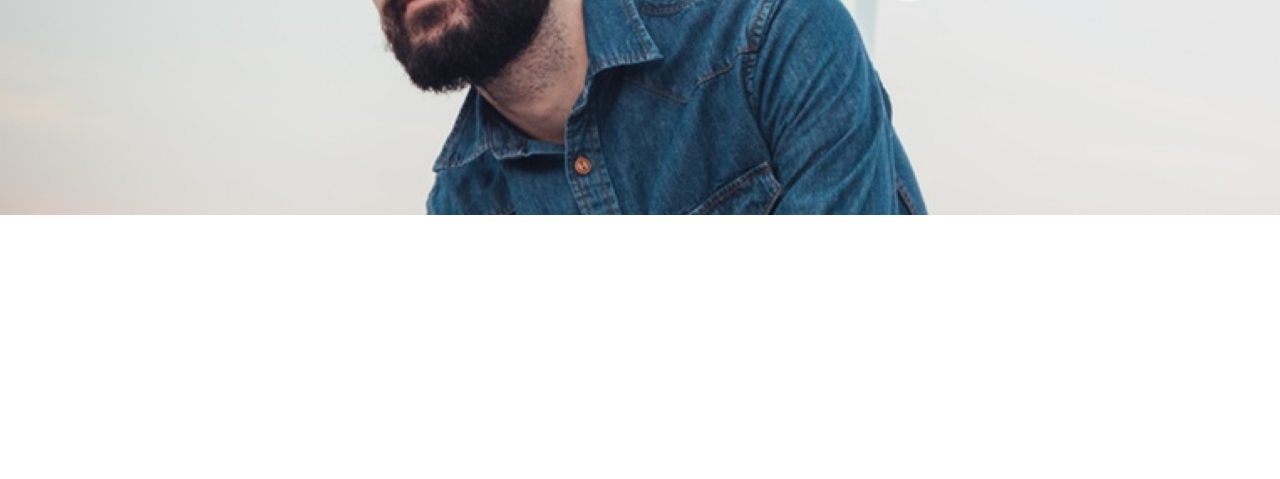
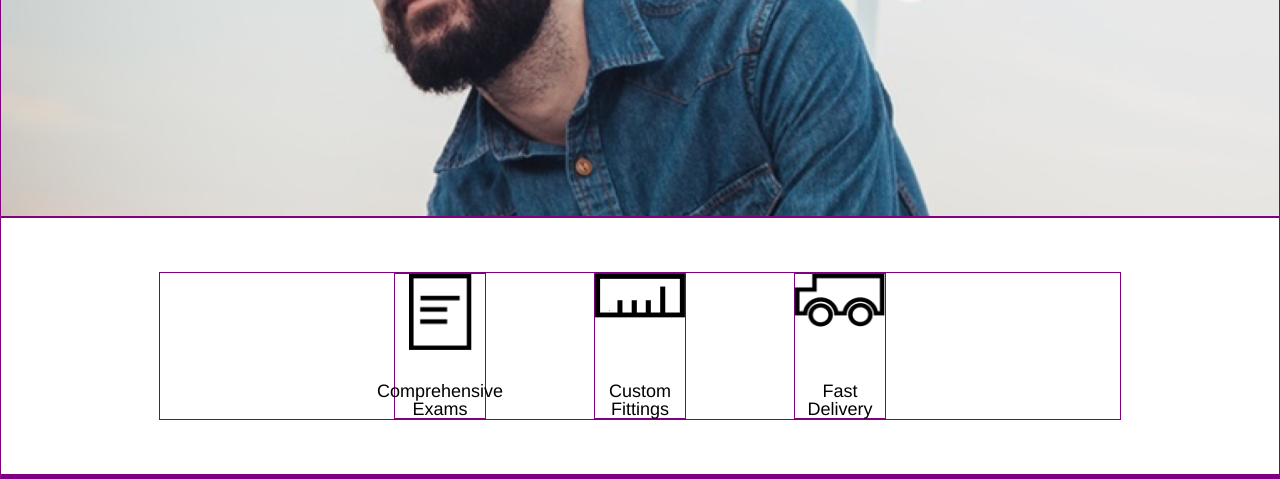
Before and after one commit to EizeHofstra/Tortoiseshell_Optics, a plain HTML site: page index.html in a window 1280 px wide. Shown: the part 361-840 px from the top of the page. Before the commit the page ends 800 px from the top, so only its background shows below. Drawn offline with Linux system fonts and the light colour scheme.

Commit message:
Finish logo as redline

```diff
--- a/index.html
+++ b/index.html
@@ -28,6 +28,20 @@
       </div>
     </div>
     <div class="logomenu">
+      <div class="site-container" id="logocontainer">
+        <div class="logo" id="compexam">
+          <img src="resources/images/paper-icon.png"/>
+          <p>Comprehensive Exams</p>
+        </div>
+        <div class="logo" id="cusfit">
+          <img src="resources/images/ruler-icon.png"/>
+          <p>Custom Fittings</p>
+        </div>
+        <div class="logo" id="fastdel">
+          <img src="resources/images/truck-icon.png"/>
+          <p>Fast Delivery</p>
+        </div>
+      </div>
     </div>
     <div class="philappoint">
     </div>
--- a/resources/css/style.css
+++ b/resources/css/style.css
@@ -9,6 +9,11 @@ html {
   flex-wrap: wrap;
   justify-content: center;
   margin: 0 auto;
+}
+
+/*for development*/
+* div{
+  border: 1px solid purple;
 }
 
 /*mainbanner*/
@@ -70,9 +75,42 @@ nav p {
   justify-content: flex-end;
   width: 100%;
 }
+/*logomenu*/
+.logomenu {
+  padding: 3rem 0rem;
+  font-family: Helvetica, sans-serif;
+  font-size: 1rem;
+}
 
-/*logomenu*/
+#logocontainer {
+  justify-content: center;
+}
 
+.logo {
+  width: 5rem;
+  height: 8rem;
+  display: flex;
+  flex-direction: column;
+  align-items: center;
+  text-align: center;
+  justify-content: space-between;
+}
+
+.logo img {
+  width: 3.5rem;
+}
+
+#cusfit {
+  margin: 0rem 6rem;
+}
+
+#cusfit img{
+  width: 5rem;
+}
+
+#fastdel img{
+  width: 5rem;
+}
 /*philappoint*/
 
 /*footer*/
```
